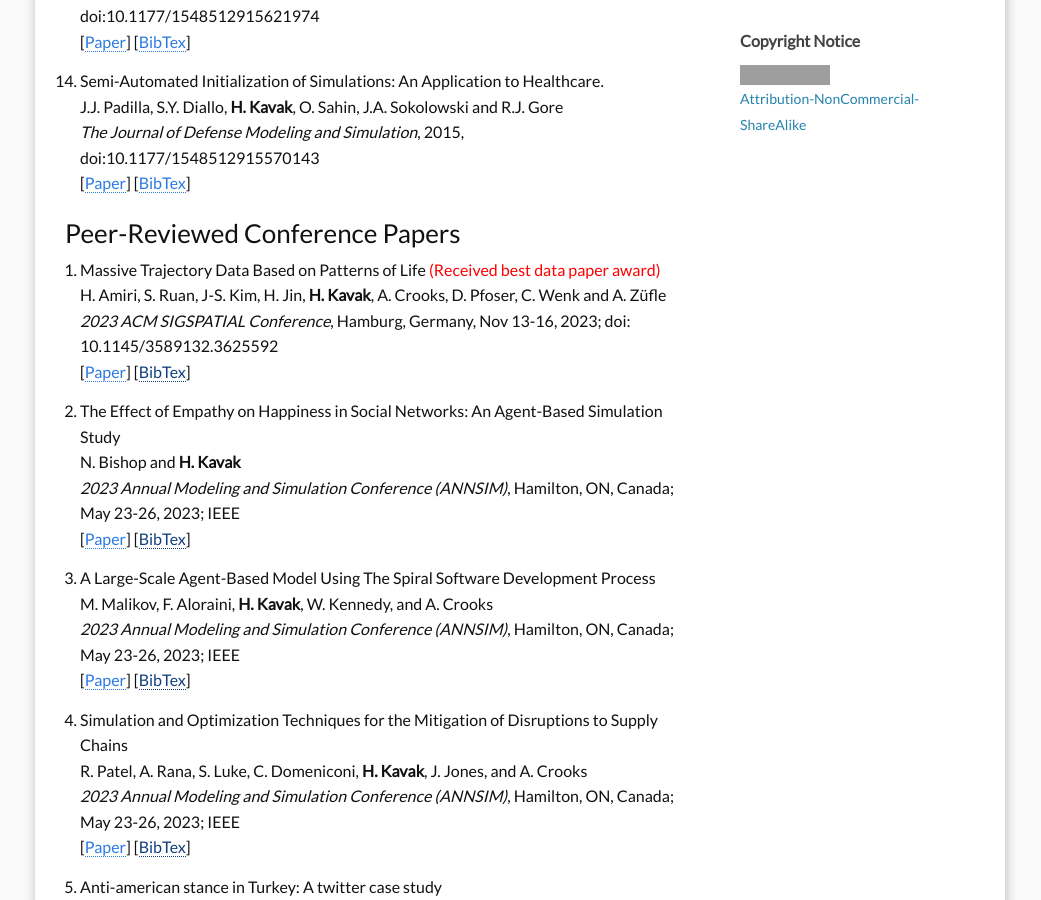
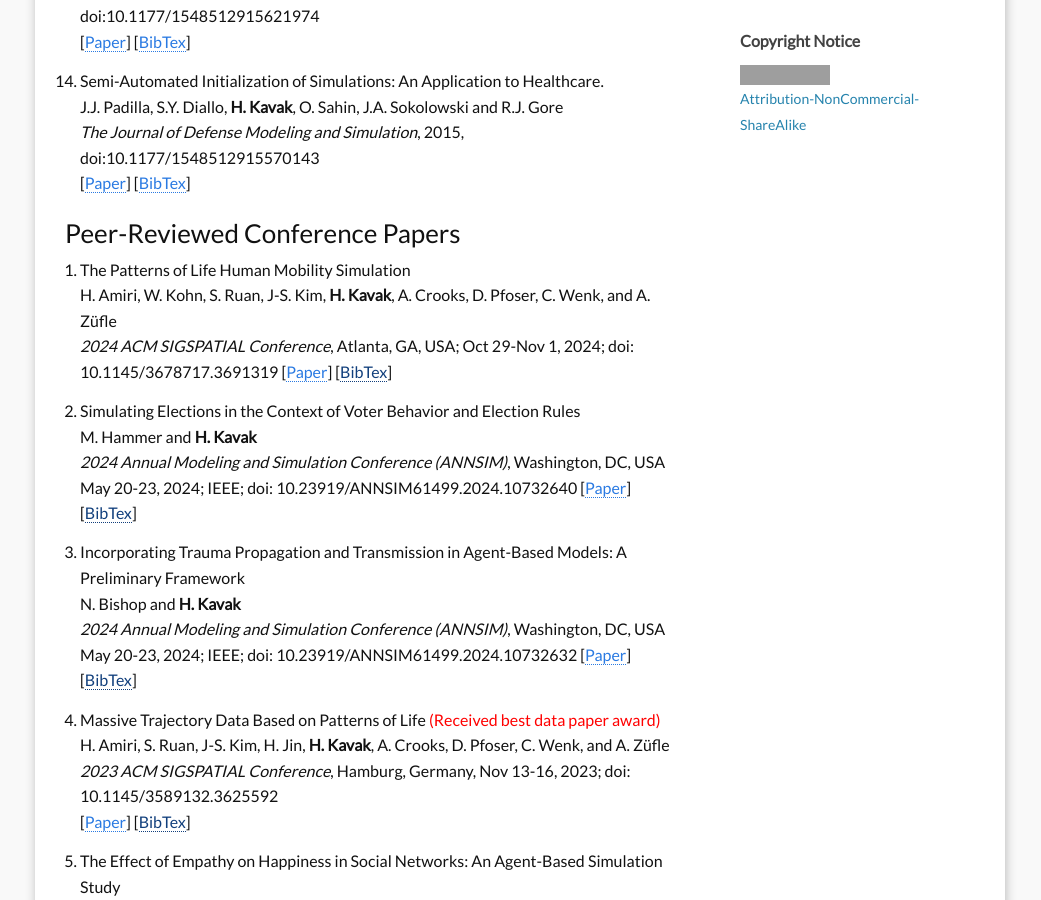
Before and after one commit to hamdikavak/hamdikavak.github.io, a Jekyll site: the page built from c5_publications.md, in a window 1280 px wide and 900 px high, scrolled down 2349 px. Shown: the whole window, without its empty margins (120-1161 px from the left). Built offline with Jekyll 4.4.1, drawn with Linux system fonts in a browser that asks for light colours; nearby versions of some CDN libraries; grey boxes are pictures that could not be loaded.

Commit message:
pubs updated conf papers

```diff
--- a/c5_publications.md
+++ b/c5_publications.md
@@ -119,8 +119,27 @@ This page showcases my publications, organized by categories such as journal art
 
 
 
-96. Massive Trajectory Data Based on Patterns of Life <span style="color: red;">(Received best data paper award)</span>
-     H. Amiri, S. Ruan, J-S. Kim, H. Jin, <strong>H. Kavak</strong>, A. Crooks, D. Pfoser, C. Wenk and A. Züfle
+70. The Patterns of Life Human Mobility Simulation
+     H. Amiri, W. Kohn, S. Ruan, J-S. Kim, <strong>H. Kavak</strong>, A. Crooks, D. Pfoser, C. Wenk, and A. Züfle
+     <em>2024 ACM SIGSPATIAL Conference</em>, Atlanta, GA, USA; Oct 29-Nov 1, 2024; doi: 10.1145/3678717.3691319
+     [<a title="Paper" href="https://dl.acm.org/doi/pdf/10.1145/3678717.3691319">Paper</a>]
+     [[BibTex]()]
+
+
+71. Simulating Elections in the Context of Voter Behavior and Election Rules
+     M. Hammer and <strong>H. Kavak</strong>
+     <em>2024 Annual Modeling and Simulation Conference (ANNSIM)</em>, Washington, DC, USA May 20-23, 2024; IEEE; doi: 10.23919/ANNSIM61499.2024.10732640
+     [[Paper](https://ieeexplore.ieee.org/abstract/document/10732640)]
+     [[BibTex]()]
+
+72. Incorporating Trauma Propagation and Transmission in Agent-Based Models: A Preliminary Framework
+     N. Bishop and <strong>H. Kavak</strong>
+     <em>2024 Annual Modeling and Simulation Conference (ANNSIM)</em>, Washington, DC, USA May 20-23, 2024; IEEE; doi: 10.23919/ANNSIM61499.2024.10732632
+     [[Paper](https://ieeexplore.ieee.org/abstract/document/10732632)]
+     [[BibTex]()]
+
+73. Massive Trajectory Data Based on Patterns of Life <span style="color: red;">(Received best data paper award)</span>
+     H. Amiri, S. Ruan, J-S. Kim, H. Jin, <strong>H. Kavak</strong>, A. Crooks, D. Pfoser, C. Wenk, and A. Züfle
      <em>2023 ACM SIGSPATIAL Conference</em>, Hamburg, Germany, Nov 13-16, 2023; doi: 10.1145/3589132.3625592
      [<a title="Paper" href="https://www.osti.gov/servlets/purl/2267639">Paper</a>]
      [[BibTex]()]
```
